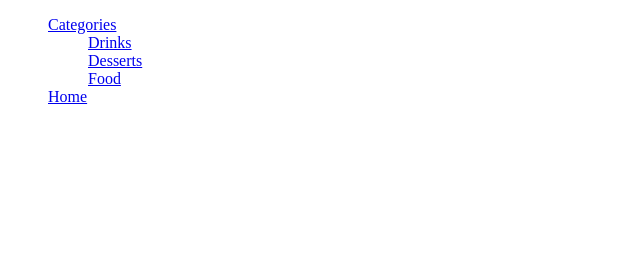
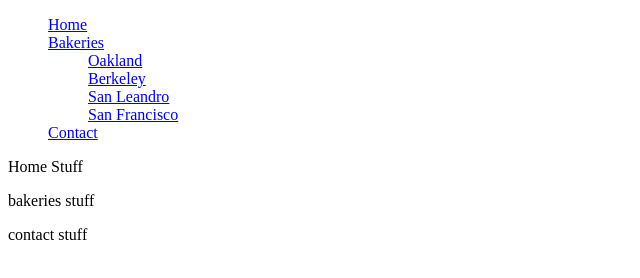
Before and after one commit to JINXX02/Web-App, a plain HTML site: page index.html in a window 1280 px wide. Shown: the whole page, without its empty margins (0-640 px from the left). Drawn offline with Linux system fonts and the light colour scheme.

Commit message:
updated nav bar
added nav bar

```diff
--- a/index.html
+++ b/index.html
@@ -9,18 +9,32 @@
     <script src="./script.js"></script>
   </head>
   <body>
-    <ul class="nav">
-      <li class="nav-item dropdown">
-        <a class="nav-link dropdown-toggle" data-bs-toggle="dropdown" href="#" role="button" aria-expanded="false" >Categories</a>
-        <ul class="dropdown-menu">
-          <li><a class="dropdown-item" href="#">Drinks</a></li>
-          <li><a class="dropdown-item" href="#">Desserts</a></li>
-          <li><a class="dropdown-item" href="#">Food</a></li>
-        </ul>
-      </li>
-      <li class="nav-item">
-        <a class="nav-link" href="#">Home</a>
-      </li>
-    </ul>
+    <nav>
+      <ul class="nav">
+        <li><a href="#">Home</a></li>
+        <li>
+          <a href="#">Bakeries</a>
+          <ul class="dropdown-menu">
+            <li><a class="dropdown-item" href="#">Oakland</a></li>
+            <li><a class="dropdown-item" href="#">Berkeley</a></li>
+            <li><a class="dropdown-item" href="#">San Leandro</a></li>
+            <li><a class="dropdown-item" href="#">San Francisco</a></li>
+          </ul>
+        </li>
+        <li><a href="#">Contact</a></li>
+      </ul>
+    </nav>
+    <!--Home-->
+    <section id="home">
+      <p>Home Stuff</p>
+    </section>
+    <!--Bakeries-->
+    <section id="bakeries">
+      <p>bakeries stuff</p>
+    </section>
+    <!--Contact-->
+    <section id="contact">
+      <p>contact stuff</p>
+    </section>
   </body>
 </html>
```
